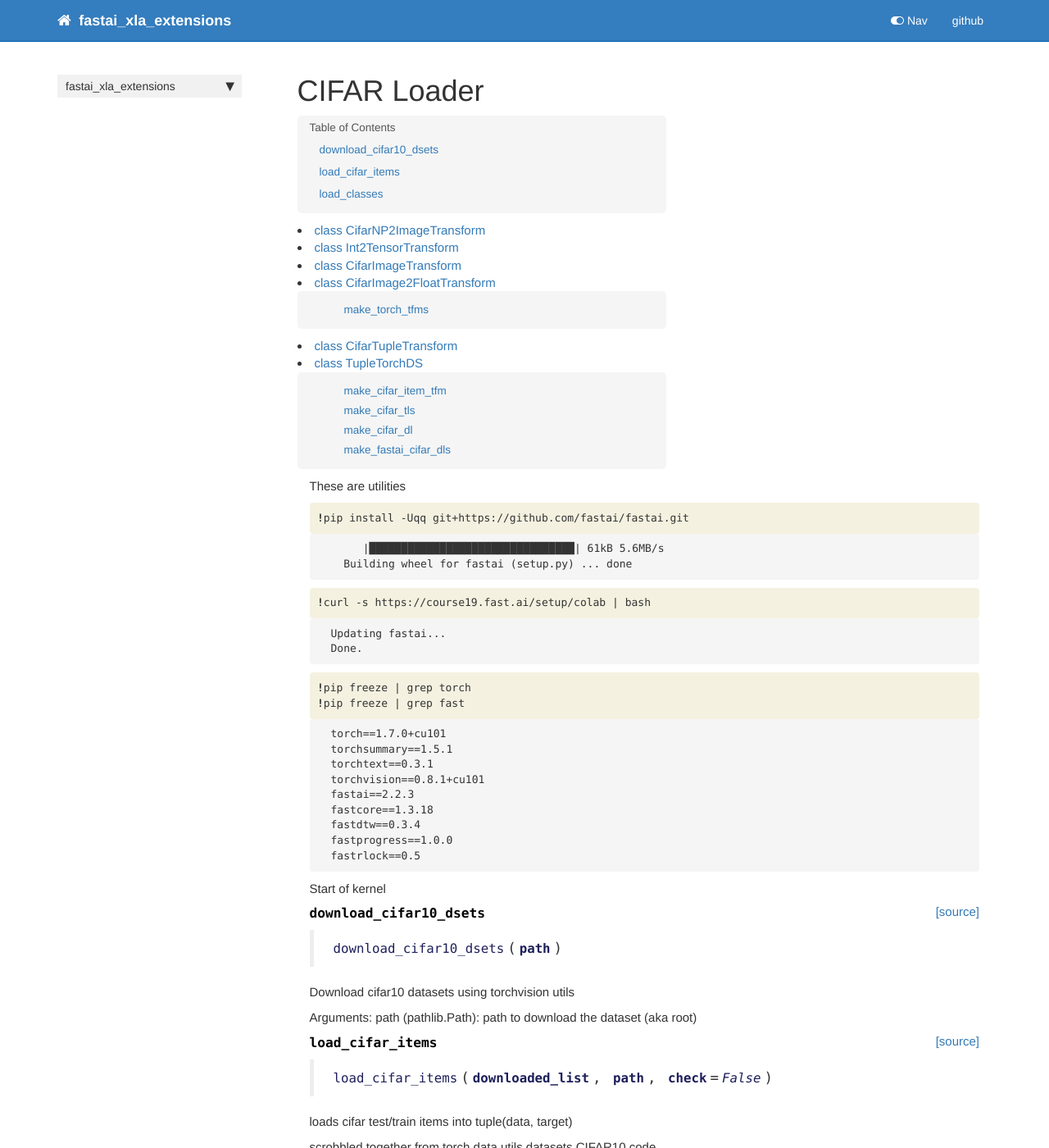
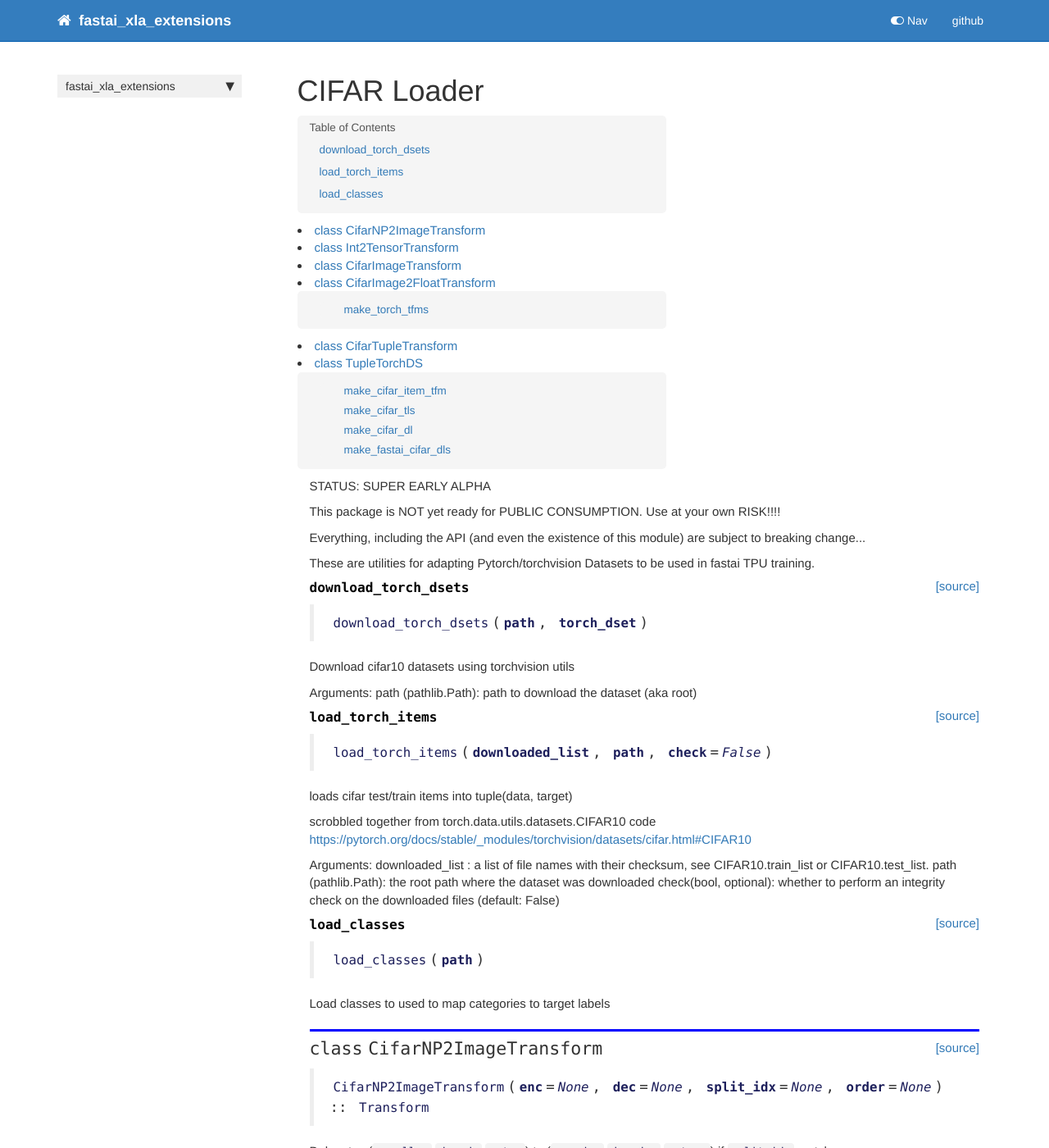
Before and after one commit to butchland/fastai_xla_extensions, a Jekyll site: the page built from docs/cifar_loader.html, in a window 1280 px wide and 1400 px high. Shown: the whole window at 82% size. Built offline with Jekyll 4.4.1, drawn with Linux system fonts in a browser that asks for light colours; nearby versions of some CDN libraries; comment, search, counter and statistics services are not loaded.

Commit message:
Polish documentation

```diff
--- a/docs/cifar_loader.html
+++ b/docs/cifar_loader.html
@@ -31,118 +31,18 @@ nb_path: "nbs/02_cifar_loader.ipynb"
 
 <div class="cell border-box-sizing text_cell rendered"><div class="inner_cell">
 <div class="text_cell_render border-box-sizing rendered_html">
-<p>These are utilities</p>
-
-</div>
-</div>
-</div>
-    {% raw %}
-
-<div class="cell border-box-sizing code_cell rendered">
-<div class="input">
-
-<div class="inner_cell">
-    <div class="input_area">
-<div class=" highlight hl-ipython3"><pre><span></span><span class="o">!</span>pip install -Uqq git+https://github.com/fastai/fastai.git
-</pre></div>
-
-    </div>
-</div>
-</div>
-
-<div class="output_wrapper">
-<div class="output">
-
-<div class="output_area">
-
-<div class="output_subarea output_stream output_stdout output_text">
-<pre>     |████████████████████████████████| 61kB 5.6MB/s
-  Building wheel for fastai (setup.py) ... done
-</pre>
-</div>
-</div>
-
-</div>
-</div>
-
-</div>
-    {% endraw %}
-
-    {% raw %}
-
-<div class="cell border-box-sizing code_cell rendered">
-<div class="input">
-
-<div class="inner_cell">
-    <div class="input_area">
-<div class=" highlight hl-ipython3"><pre><span></span><span class="o">!</span>curl -s https://course19.fast.ai/setup/colab <span class="p">|</span> bash
-</pre></div>
-
-    </div>
-</div>
-</div>
-
-<div class="output_wrapper">
-<div class="output">
-
-<div class="output_area">
-
-<div class="output_subarea output_stream output_stdout output_text">
-<pre>Updating fastai...
-Done.
-</pre>
-</div>
-</div>
-
-</div>
-</div>
-
-</div>
-    {% endraw %}
-
-    {% raw %}
-
-<div class="cell border-box-sizing code_cell rendered">
-<div class="input">
-
-<div class="inner_cell">
-    <div class="input_area">
-<div class=" highlight hl-ipython3"><pre><span></span><span class="o">!</span>pip freeze <span class="p">|</span> grep torch
-<span class="o">!</span>pip freeze <span class="p">|</span> grep fast
-</pre></div>
-
-    </div>
-</div>
-</div>
-
-<div class="output_wrapper">
-<div class="output">
-
-<div class="output_area">
-
-<div class="output_subarea output_stream output_stdout output_text">
-<pre>torch==1.7.0+cu101
-torchsummary==1.5.1
-torchtext==0.3.1
-torchvision==0.8.1+cu101
-fastai==2.2.3
-fastcore==1.3.18
-fastdtw==0.3.4
-fastprogress==1.0.0
-fastrlock==0.5
-</pre>
-</div>
-</div>
-
-</div>
-</div>
-
-</div>
-    {% endraw %}
-
+<p>STATUS: SUPER EARLY ALPHA</p>
+<p>This package is NOT yet ready for PUBLIC CONSUMPTION. Use at your own RISK!!!!</p>
+<p>Everything, including the API (and even
+the existence of this module) are subject
+to breaking change...</p>
+
+</div>
+</div>
+</div>
 <div class="cell border-box-sizing text_cell rendered"><div class="inner_cell">
 <div class="text_cell_render border-box-sizing rendered_html">
-<p>Start of kernel</p>
+<p>These are utilities for adapting Pytorch/torchvision Datasets to be used in fastai TPU training.</p>
 
 </div>
 </div>
@@ -158,7 +58,7 @@ fastrlock==0.5
 
 
 <div class="output_markdown rendered_html output_subarea ">
-<h4 id="download_cifar10_dsets" class="doc_header"><code>download_cifar10_dsets</code><a href="https://github.com/butchland/fastai_xla_extensions/tree/master/fastai_xla_extensions/cifar_loader.py#L15" class="source_link" style="float:right">[source]</a></h4><blockquote><p><code>download_cifar10_dsets</code>(<strong><code>path</code></strong>)</p>
+<h4 id="download_torch_dsets" class="doc_header"><code>download_torch_dsets</code><a href="https://github.com/butchland/fastai_xla_extensions/tree/master/fastai_xla_extensions/cifar_loader.py#L9" class="source_link" style="float:right">[source]</a></h4><blockquote><p><code>download_torch_dsets</code>(<strong><code>path</code></strong>, <strong><code>torch_dset</code></strong>)</p>
 </blockquote>
 <p>Download cifar10 datasets using torchvision utils</p>
 <p>Arguments:
@@ -192,7 +92,7 @@ fastrlock==0.5
 
 
 <div class="output_markdown rendered_html output_subarea ">
-<h4 id="load_cifar_items" class="doc_header"><code>load_cifar_items</code><a href="https://github.com/butchland/fastai_xla_extensions/tree/master/fastai_xla_extensions/cifar_loader.py#L35" class="source_link" style="float:right">[source]</a></h4><blockquote><p><code>load_cifar_items</code>(<strong><code>downloaded_list</code></strong>, <strong><code>path</code></strong>, <strong><code>check</code></strong>=<em><code>False</code></em>)</p>
+<h4 id="load_torch_items" class="doc_header"><code>load_torch_items</code><a href="https://github.com/butchland/fastai_xla_extensions/tree/master/fastai_xla_extensions/cifar_loader.py#L35" class="source_link" style="float:right">[source]</a></h4><blockquote><p><code>load_torch_items</code>(<strong><code>downloaded_list</code></strong>, <strong><code>path</code></strong>, <strong><code>check</code></strong>=<em><code>False</code></em>)</p>
 </blockquote>
 <p>loads cifar test/train items into tuple(data, target)</p>
 <p>scrobbled together from torch.data.utils.datasets.CIFAR10 code
--- a/fastai_xla_extensions/_nbdev.py
+++ b/fastai_xla_extensions/_nbdev.py
@@ -16,8 +16,8 @@ index = {"XLAOptimProxy": "00_core.ipynb",
          "Learner.detach_xla": "00_core.ipynb",
          "xla_imported": "01_utils.ipynb",
          "print_aten_ops": "01_utils.ipynb",
-         "download_cifar10_dsets": "02_cifar_loader.ipynb",
-         "load_cifar_items": "02_cifar_loader.ipynb",
+         "download_torch_dsets": "02_cifar_loader.ipynb",
+         "load_torch_items": "02_cifar_loader.ipynb",
          "load_classes": "02_cifar_loader.ipynb",
          "CifarNP2ImageTransform": "02_cifar_loader.ipynb",
          "Int2TensorTransform": "02_cifar_loader.ipynb",
```
Also changed, not shown: docs/index.html (+49 -5 lines), docs/multi_core.base.html (+14 -0 lines), fastai_xla_extensions/cifar_loader.py (+25 -25 lines), README.md, docs/images/output_24_0.png, docs/images/output_31_2.png (added), docs/images/output_39_0.png, 3 other files.
